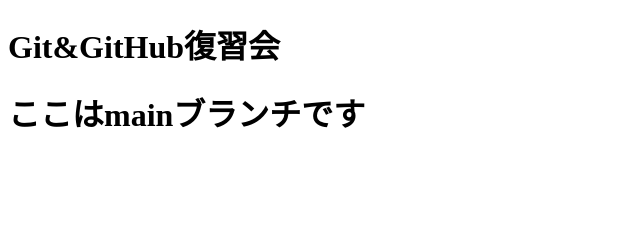
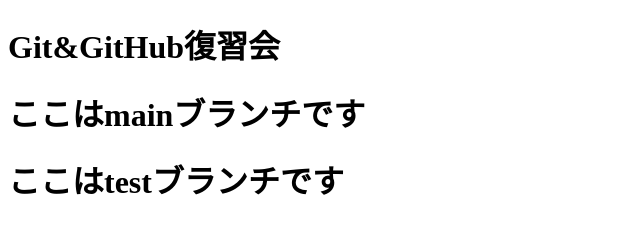
Before and after one commit to yuuuuuu20/git_test20221008, a plain HTML site: page index.html in a window 1280 px wide. Shown: the whole page, without its empty margins (0-640 px from the left). Drawn offline with Linux system fonts and the light colour scheme.

Commit message:
ここはテストです

```diff
--- a/index.html
+++ b/index.html
@@ -10,6 +10,7 @@
 
     <h1>Git&GitHub復習会</h1>
     <h1>ここはmainブランチです</h1>
+    <h1>ここはtestブランチです</h1>
 
 </body>
 </html>
```
